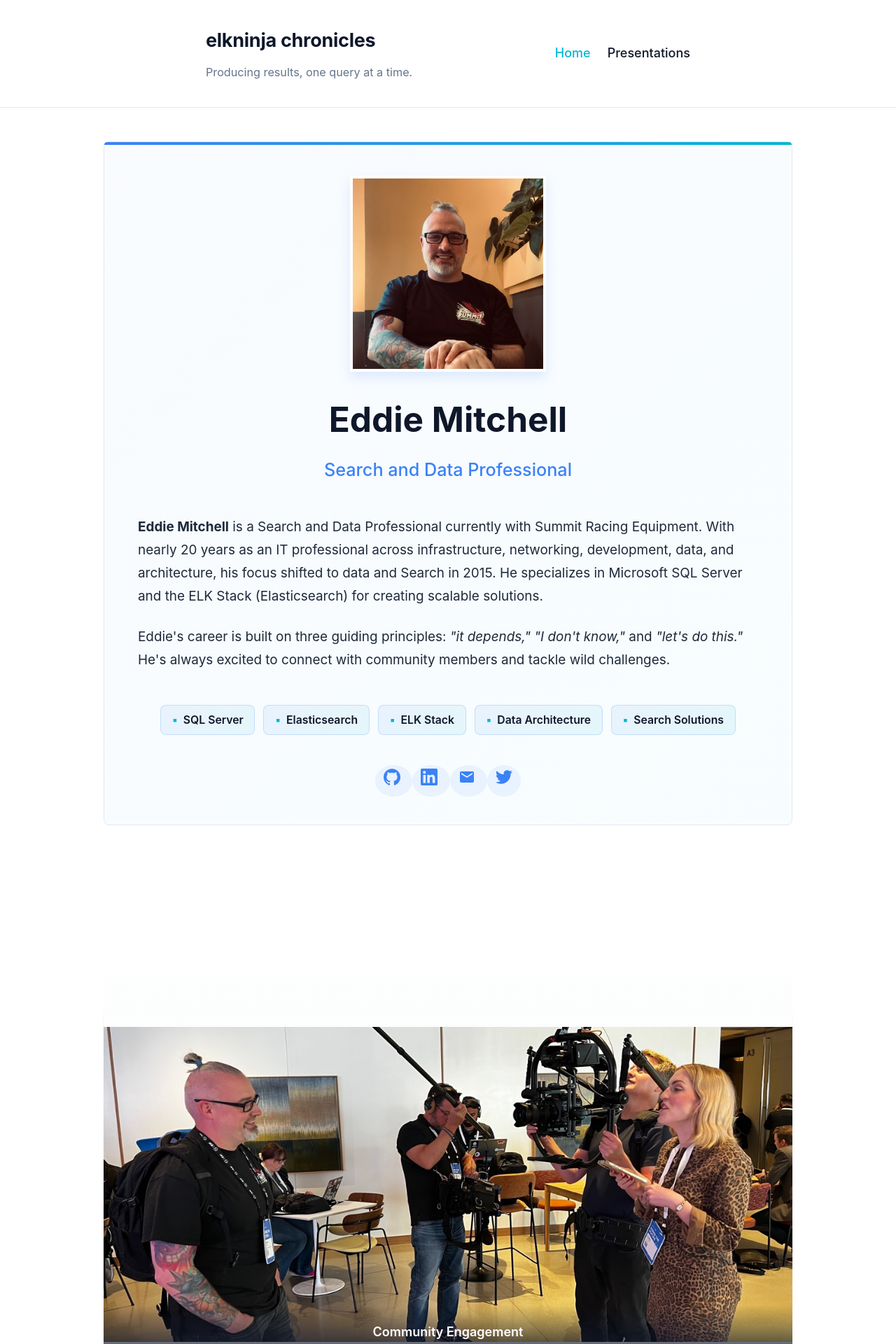
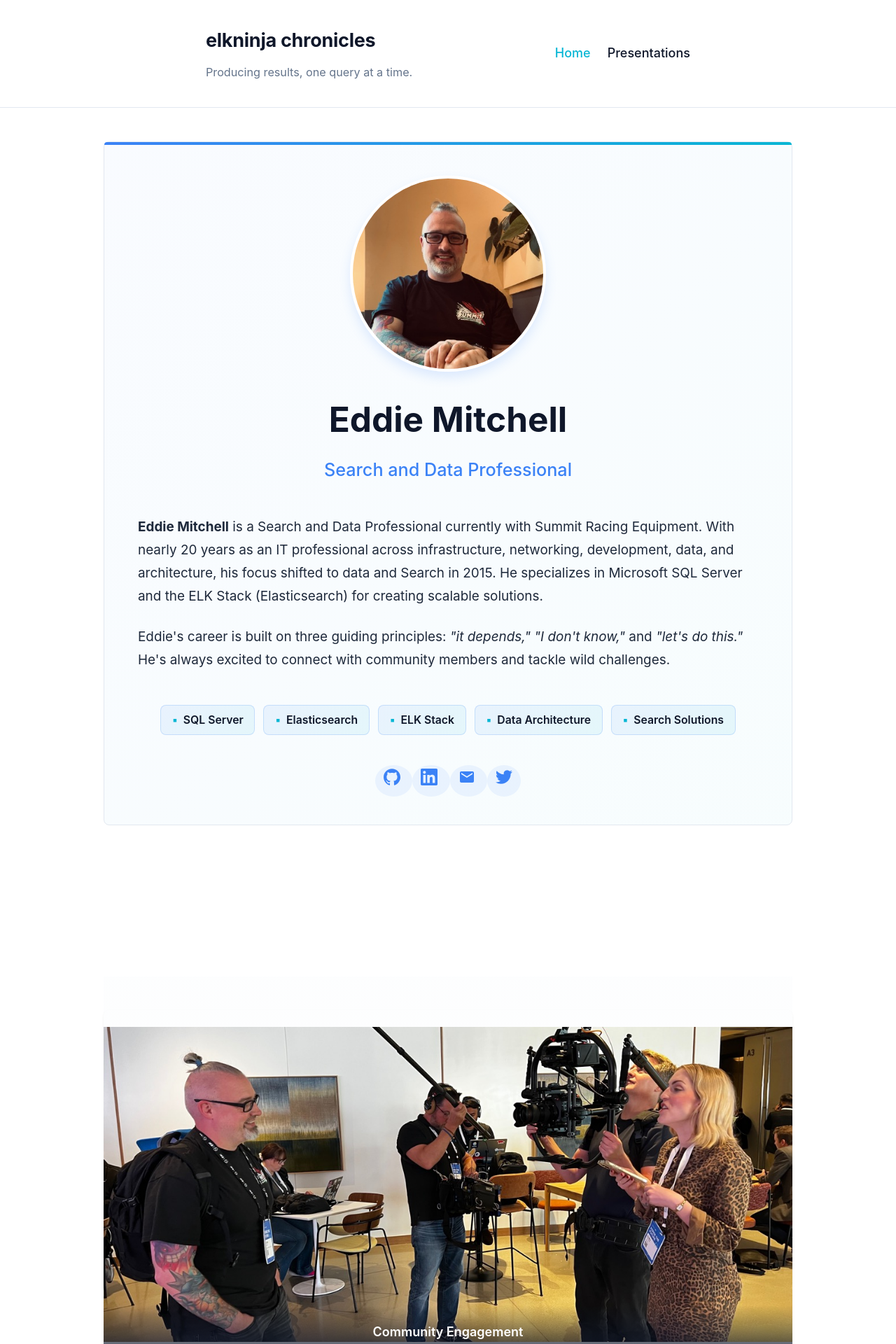
Before and after one commit to elkninja/elkninja.github.io, a Jekyll site: the page built from index.html, in a window 1280 px wide. Shown: the top 1920 px of the page at 70% size. Built offline with Jekyll 4.4.1, drawn with Linux system fonts in a browser that asks for light colours.

Commit message:
Ensure profile image is circular with border-radius

```diff
--- a/_sass/_enhancements.scss
+++ b/_sass/_enhancements.scss
@@ -21,6 +21,7 @@
     width: 280px !important;
     height: 280px !important;
     margin: 0 auto $base-spacing * 1.5 !important;
+    border-radius: 50% !important;
   }
 
   .profile-title {
```
